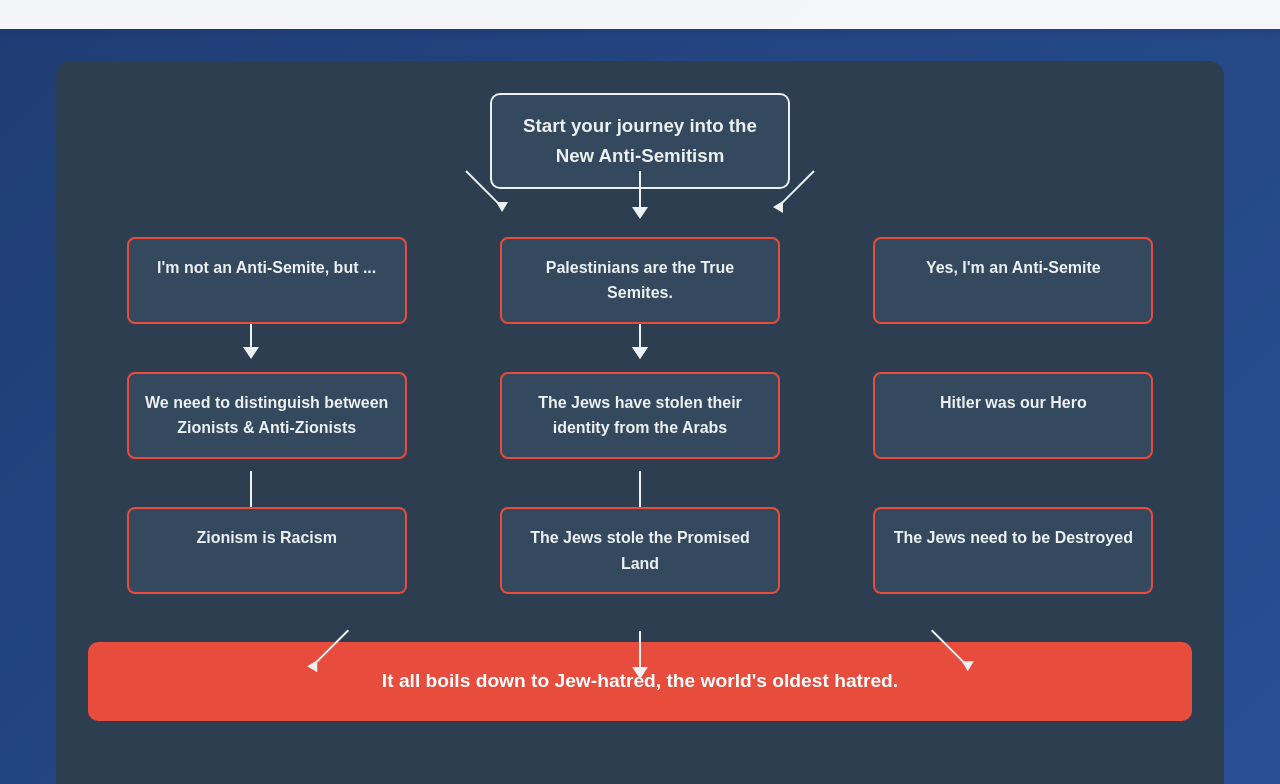
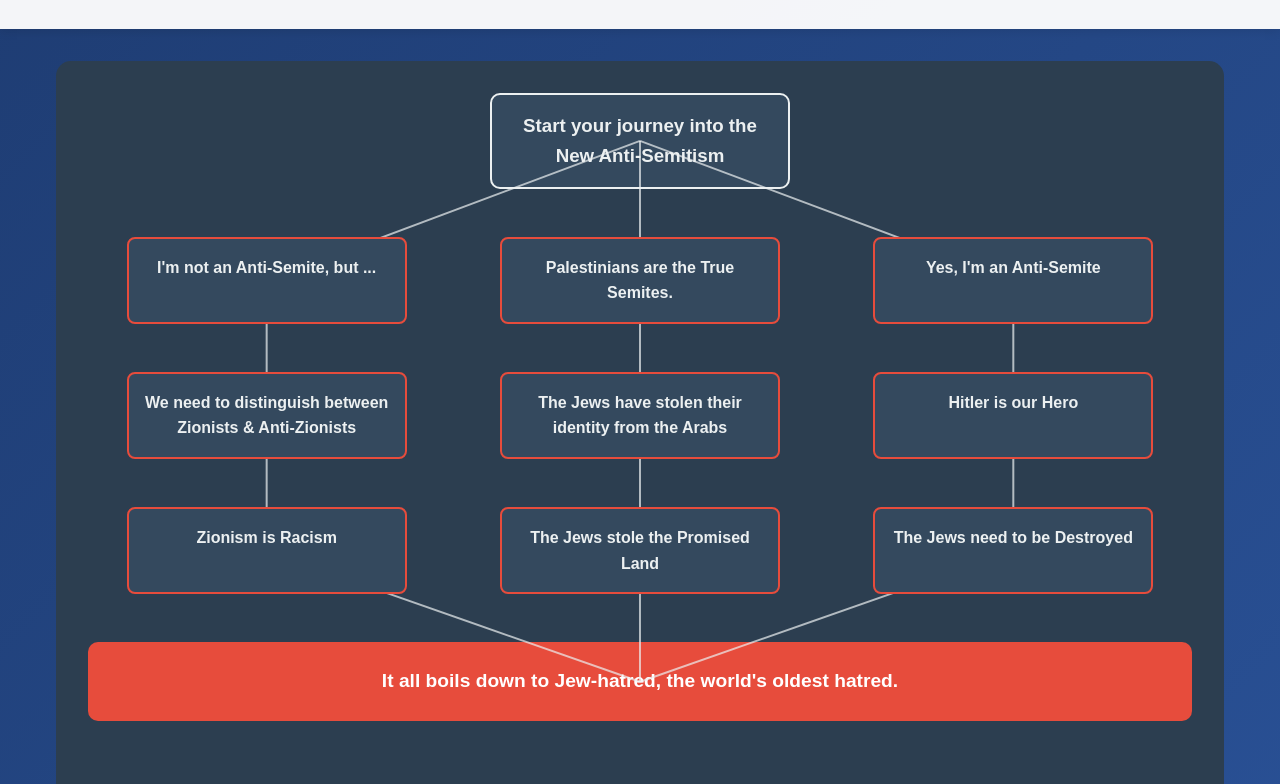
Before and after one commit to ubuntupunk/new-antisemitism, a plain HTML site: page index.html in a window 1280 px wide. Shown: the part 138-922 px from the top of the page. Drawn offline with Linux system fonts and the light colour scheme.

Commit message:
Add z-index layering to ensure boxes appear above connection lines

```diff
--- a/index.html
+++ b/index.html
@@ -3,78 +3,64 @@
 <head>
     <meta charset="UTF-8">
     <meta name="viewport" content="width=device-width, initial-scale=1.0">
-    <title>Understanding Antisemitic Rhetoric - Educational Guide</title>
+    <title>Understanding the New Antisemitic Rhetoric - Educational Guide</title>
+
     <link rel="stylesheet" href="styles.css">
 </head>
 <body>
     <header>
-        <h1>Understanding Antisemitic Rhetoric</h1>
+        <h1>Understanding the New Antisemitic Rhetoric</h1>
         <p>An educational guide to recognizing hate speech and discrimination patterns</p>
     </header>
 
     <main>
         <div class="flowchart-container">
-            <div class="start-box" data-popup="start">
+            <!-- SVG overlay for connection lines -->
+            <svg class="connections-overlay" id="connection-lines">
+                <!-- Lines will be drawn dynamically by JavaScript -->
+            </svg>
+
+            <div class="start-box" data-popup="start" id="start-box">
                 <h3>Start your journey into the New Anti-Semitism</h3>
             </div>
 
-            <!-- Arrows from start box to level 1 -->
-            <div class="arrow arrow-diagonal-left" style="top: 110px; left: 35%;"></div>
-            <div class="arrow arrow-down" style="top: 110px;"></div>
-            <div class="arrow arrow-diagonal-right" style="top: 110px; right: 35%;"></div>
-
             <div class="level-1">
-                <div class="box denial" data-popup="denial">
+                <div class="box denial" data-popup="denial" id="denial-box">
                     <p>I'm not an Anti-Semite, but ...</p>
                 </div>
-                <div class="box replacement" data-popup="replacement">
+                <div class="box replacement" data-popup="replacement" id="replacement-box">
                     <p>Palestinians are the True Semites.</p>
                 </div>
-                <div class="box admission" data-popup="admission">
+                <div class="box admission" data-popup="admission" id="admission-box">
                     <p>Yes, I'm an Anti-Semite</p>
                 </div>
             </div>
 
-            <!-- Arrows from level 1 to level 2 -->
-            <div class="arrow arrow-down" style="top: 250px; left: 16.67%;"></div>
-            <div class="arrow arrow-down" style="top: 250px; left: 50%;"></div>
-            <div class="arrow arrow-down" style="top: 250px; right: 16.67%;"></div>
-
             <div class="level-2">
-                <div class="box distinguish" data-popup="distinguish">
+                <div class="box distinguish" data-popup="distinguish" id="distinguish-box">
                     <p>We need to distinguish between Zionists & Anti-Zionists</p>
                 </div>
-                <div class="box identity" data-popup="identity">
+                <div class="box identity" data-popup="identity" id="identity-box">
                     <p>The Jews have stolen their identity from the Arabs</p>
                 </div>
-                <div class="box hitler" data-popup="hitler">
-                    <p>Hitler was our Hero</p>
+                <div class="box hitler" data-popup="hitler" id="hitler-box">
+                    <p>Hitler is our Hero</p>
                 </div>
             </div>
 
-            <!-- Arrows from level 2 to level 3 -->
-            <div class="arrow arrow-down" style="top: 410px; left: 16.67%;"></div>
-            <div class="arrow arrow-down" style="top: 410px; left: 50%;"></div>
-            <div class="arrow arrow-down" style="top: 410px; right: 16.67%;"></div>
-
             <div class="level-3">
-                <div class="box racism" data-popup="racism">
+                <div class="box racism" data-popup="racism" id="racism-box">
                     <p>Zionism is Racism</p>
                 </div>
-                <div class="box promised-land" data-popup="promised-land">
+                <div class="box promised-land" data-popup="promised-land" id="promised-land-box">
                     <p>The Jews stole the Promised Land</p>
                 </div>
-                <div class="box destroy" data-popup="destroy">
+                <div class="box destroy" data-popup="destroy" id="destroy-box">
                     <p>The Jews need to be Destroyed</p>
                 </div>
             </div>
 
-            <!-- Arrows from level 3 to conclusion -->
-            <div class="arrow arrow-diagonal-left" style="top: 570px; left: 25%; transform: rotate(45deg) translateX(-50%);"></div>
-            <div class="arrow arrow-down" style="top: 570px;"></div>
-            <div class="arrow arrow-diagonal-right" style="top: 570px; right: 25%; transform: rotate(-45deg) translateX(50%);"></div>
-
-            <div class="conclusion">
+            <div class="conclusion" id="conclusion-box">
                 <p>It all boils down to Jew-hatred, the world's oldest hatred.</p>
             </div>
         </div>
@@ -82,6 +68,7 @@
         <div class="educational-note">
             <h3>Educational Purpose</h3>
             <p>This interactive guide helps identify common antisemitic rhetoric patterns. Click on each box to learn about these harmful narratives and how to recognize them.</p>
+            <p>While loosely based upon the IHRA working definitions of Anti-Semitism, readers are encouraged to discover the subject for themselves.</p>
         </div>
     </main>
 
--- a/script.js
+++ b/script.js
@@ -5,11 +5,11 @@ const popupContent = {
     start: {
         title: "Understanding Modern Antisemitism",
         content: `
-            <p>This educational tool helps identify patterns in antisemitic rhetoric that have persisted throughout history and continue today.</p>
+            <p>This educational tool helps identify patterns in antisemitic rhetoric that have evolved from historical antisemitism and continue today.</p>
             <div class="educational-tip">
                 <strong>Educational Goal:</strong> By understanding these patterns, we can better recognize and counter hate speech and discrimination in all its forms.
             </div>
-            <p>The flowchart below shows how antisemitic arguments often follow predictable patterns, regardless of how they're presented.</p>
+            <p>The flowchart below shows how contemporary antisemitic arguments often follow predictable patterns, regardless of how they're presented.</p>
         `
     },
 
@@ -147,6 +147,9 @@ document.addEventListener('DOMContentLoaded', function() {
     const closeBtn = document.querySelector('.close-btn');
     const boxes = document.querySelectorAll('[data-popup]');
 
+    // Draw connection lines between boxes
+    drawConnectionLines();
+
     // Add click event listeners to all boxes
     boxes.forEach(box => {
         box.addEventListener('click', function() {
@@ -209,6 +212,73 @@ document.addEventListener('DOMContentLoaded', function() {
     console.log('This tool is for educational purposes only');
 });
 
+// Function to draw connection lines between boxes
+function drawConnectionLines() {
+    const svg = document.getElementById('connection-lines');
+    if (!svg) return;
+
+    // Define the connections based on the flowchart
+    const connections = [
+        // From start box to level 1
+        ['start-box', 'denial-box'],
+        ['start-box', 'replacement-box'],
+        ['start-box', 'admission-box'],
+
+        // From level 1 to level 2
+        ['denial-box', 'distinguish-box'],
+        ['replacement-box', 'identity-box'],
+        ['admission-box', 'hitler-box'],
+
+        // From level 2 to level 3
+        ['distinguish-box', 'racism-box'],
+        ['identity-box', 'promised-land-box'],
+        ['hitler-box', 'destroy-box'],
+
+        // From level 3 to conclusion
+        ['racism-box', 'conclusion-box'],
+        ['promised-land-box', 'conclusion-box'],
+        ['destroy-box', 'conclusion-box']
+    ];
+
+    // Helper function to get center coordinates of an element
+    function getElementCenter(elementId) {
+        const element = document.getElementById(elementId);
+        if (!element) return null;
+
+        const rect = element.getBoundingClientRect();
+        const containerRect = svg.getBoundingClientRect();
+
+        return {
+            x: rect.left + rect.width / 2 - containerRect.left,
+            y: rect.top + rect.height / 2 - containerRect.top
+        };
+    }
+
+    // Clear existing lines
+    svg.innerHTML = '';
+
+    // Draw each connection
+    connections.forEach(([fromId, toId]) => {
+        const fromPos = getElementCenter(fromId);
+        const toPos = getElementCenter(toId);
+
+        if (fromPos && toPos) {
+            const line = document.createElementNS('http://www.w3.org/2000/svg', 'line');
+            line.setAttribute('x1', fromPos.x);
+            line.setAttribute('y1', fromPos.y);
+            line.setAttribute('x2', toPos.x);
+            line.setAttribute('y2', toPos.y);
+            line.setAttribute('class', 'connection-line');
+            svg.appendChild(line);
+        }
+    });
+}
+
+// Redraw lines on window resize
+window.addEventListener('resize', function() {
+    setTimeout(drawConnectionLines, 100);
+});
+
 // Accessibility improvements
 document.addEventListener('DOMContentLoaded', function() {
     // Add ARIA labels for better accessibility
--- a/styles.css
+++ b/styles.css
@@ -47,61 +47,31 @@ main {
     min-height: 800px;
 }
 
-/* Arrow styles */
-.arrow {
+/* Connection lines - SVG overlay */
+.connections-overlay {
     position: absolute;
+    top: 0;
+    left: 0;
+    width: 100%;
+    height: 100%;
     z-index: 1;
+    pointer-events: none;
 }
 
-.arrow-down {
-    width: 2px;
-    height: 40px;
-    background: #ecf0f1;
-    left: 50%;
-    transform: translateX(-50%);
+.connection-line {
+    stroke: #ecf0f1;
+    stroke-width: 2;
+    opacity: 0.7;
 }
 
-.arrow-down::after {
-    content: '';
+.flowchart-container svg {
     position: absolute;
-    bottom: -8px;
-    left: 50%;
-    transform: translateX(-50%);
-    width: 0;
-    height: 0;
-    border-left: 8px solid transparent;
-    border-right: 8px solid transparent;
-    border-top: 12px solid #ecf0f1;
-}
-
-.arrow-diagonal-left {
-    width: 2px;
-    height: 50px;
-    background: #ecf0f1;
-    transform: rotate(-45deg);
-    transform-origin: top;
-}
-
-.arrow-diagonal-right {
-    width: 2px;
-    height: 50px;
-    background: #ecf0f1;
-    transform: rotate(45deg);
-    transform-origin: top;
-}
-
-.arrow-diagonal-left::after,
-.arrow-diagonal-right::after {
-    content: '';
-    position: absolute;
-    bottom: -6px;
-    left: 50%;
-    transform: translateX(-50%) rotate(45deg);
-    width: 0;
-    height: 0;
-    border-left: 6px solid transparent;
-    border-right: 6px solid transparent;
-    border-top: 10px solid #ecf0f1;
+    top: 0;
+    left: 0;
+    width: 100%;
+    height: 100%;
+    z-index: 1;
+    pointer-events: none;
 }
 
 .start-box {
```
